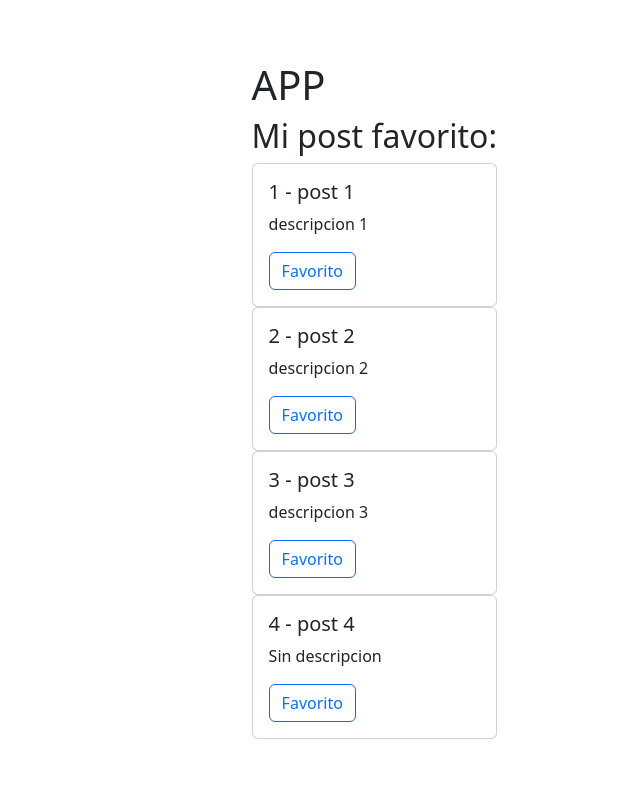
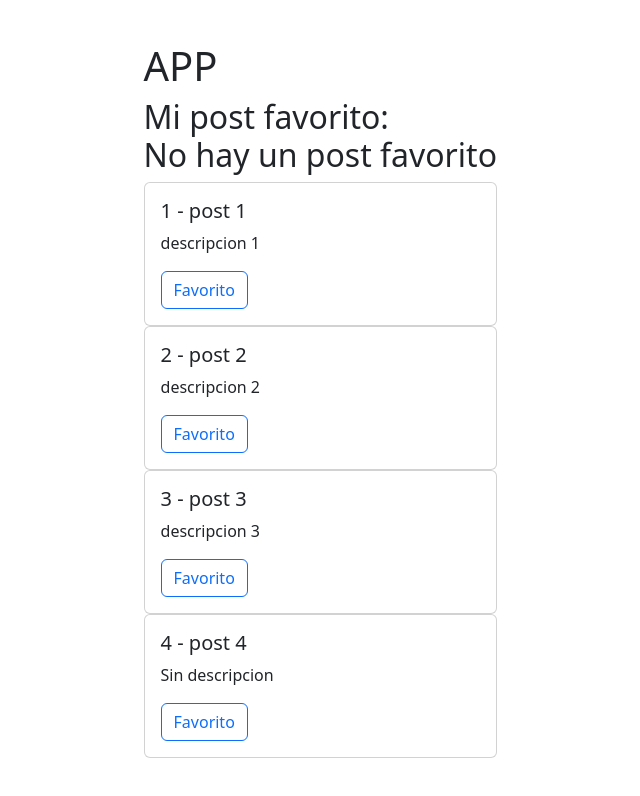
Before and after one commit to stonxzz/cursoVue, a Vue app in the folder componentes/components-1/: page / in a window 1280 px wide. Shown: the top 796 px of the page, without its empty margins (131-771 px from the left). Built offline with nearby package versions, Linux system fonts and the light colour scheme.

Commit message:
feature: :sparkles: An example was made of how to use the defineEmits function

```diff
--- a/componentes/components-1/src/App.vue
+++ b/componentes/components-1/src/App.vue
@@ -19,7 +19,10 @@ const cambiarFavorito = (title)=>{
 <template>
   <div class="container">
     <h1>APP</h1>
-    <h2>Mi post favorito: {{ favorito }}</h2>
+    <h2>Mi post favorito:
+      <span v-if="!favorito"><h2>No hay un post favorito</h2></span>
+      <span  v-else></span><h2>{{ favorito }}</h2>
+    </h2>
 
     <BlogPost
       v-for="post in posts"
@@ -27,7 +30,7 @@ const cambiarFavorito = (title)=>{
       :title="post.title"
       :id="post.id"
       :body="post.body"
-      @cambiarFavorito="cambiarFavorito"
+      @cambiarFavoritoNombre="cambiarFavorito"
     ></BlogPost>
   </div>
 </template>
--- a/componentes/components-1/src/components/BlogPost.vue
+++ b/componentes/components-1/src/components/BlogPost.vue
@@ -10,6 +10,8 @@ defineProps({
     }
 })
 
+const emit = defineEmits(['cambiarFavoritoNombre'])
+
 </script>
 
 <template>
@@ -17,7 +19,8 @@ defineProps({
     <div class="card-body">
       <h5 class="card-title">{{ id }} - {{ title }}</h5>
       <p>{{ body }}</p>
-      <button @click="$emit('cambiarFavorito', title)" class="btn btn-outline-primary">Favorito</button>
+      <button @click="emit('cambiarFavoritoNombre', title)"
+       class="btn btn-outline-primary">Favorito</button>
     </div>
   </div>
 </template>
```
